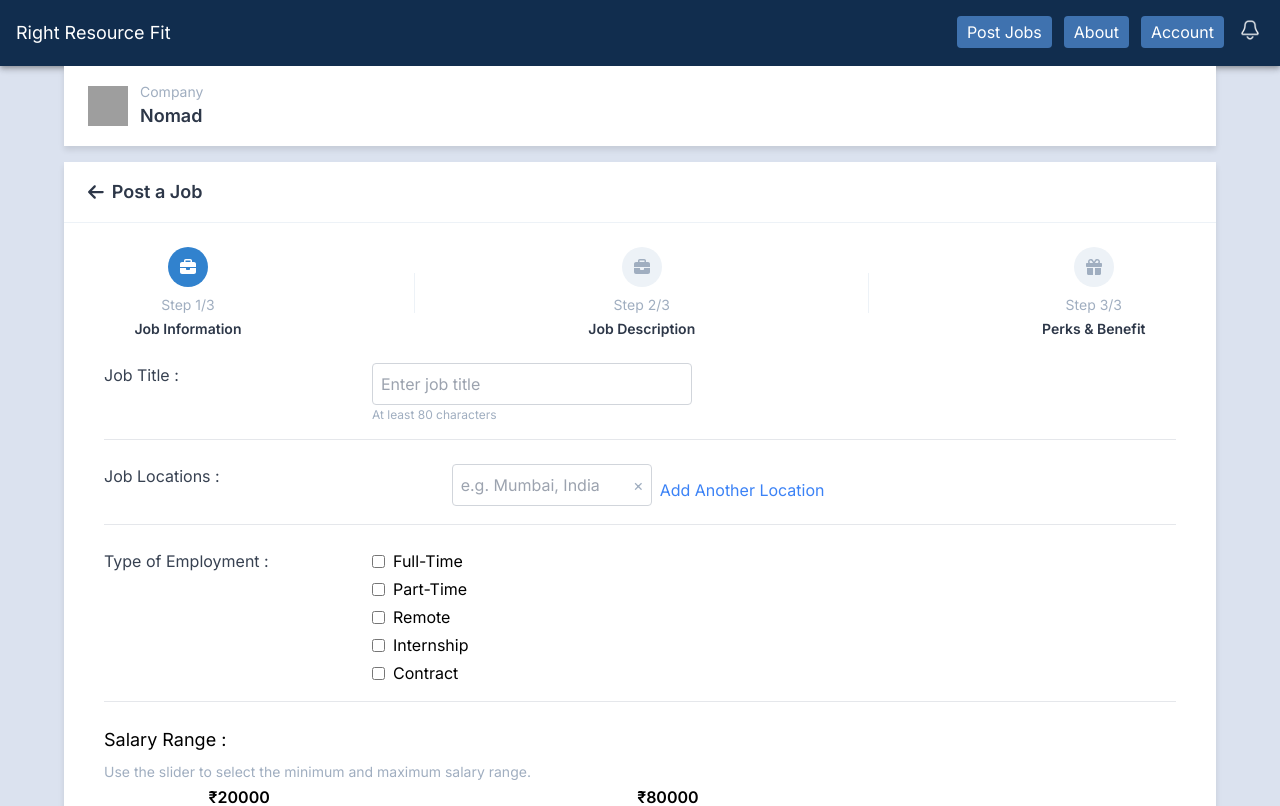
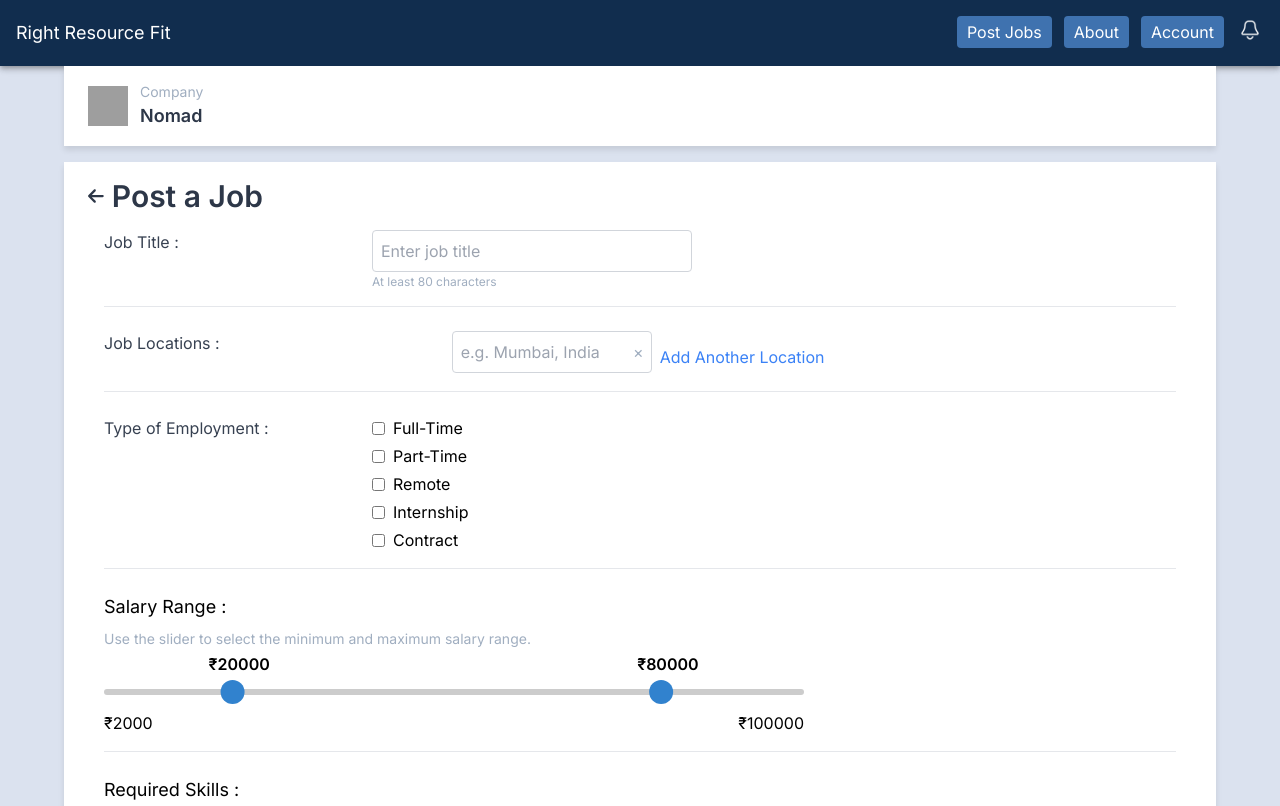
Before and after one commit to Manasraj9/RightResourceFit_Infosys_Internship_Oct2024_Team_02, a React (Create React App) app in the folder frontend/: page /PostJob in a window 1280 px wide. Shown: the top 806 px of the page. Built offline with nearby package versions, Linux system fonts and the light colour scheme; grey boxes are pictures that could not be loaded.

Commit message:
Fix the Bugs

```diff
--- a/frontend/src/pages/Jobseekerpage.jsx
+++ b/frontend/src/pages/Jobseekerpage.jsx
@@ -16,55 +16,50 @@ const JobseekerPage = () => {
     const [skills, setSkills] = useState('');
     const [employmentType, setemploymentType] = useState('');
     const [salaryRange, setSalaryRange] = useState('');
+    const [showAllJobs, setShowAllJobs] = useState(false);
     const [checkedStates, setCheckedStates] = useState(Array(18).fill(false));
 
-    // Handle checkbox change
-    const handleCheckboxChange = (index) => {
-        const newCheckedStates = [...checkedStates];
-        newCheckedStates[index] = !newCheckedStates[index];
-        setCheckedStates(newCheckedStates);
-    };
-
-    // Fetch jobs based on search criteria
+    // Function to fetch jobs
     const fetchJobs = async () => {
-        // Log the parameters being sent
         console.log("Fetching jobs with parameters:", {
             title,
             joblocations,
             skills,
             employmentType,
             salaryRange,
+            showAllJobs
         });
 
         try {
             const response = await axios.get('http://localhost:1000/jobs', {
-                params: {
-                    title,
-                    joblocations,
-                    skills,
-                    employmentType,
-                    salaryRange,
-                },
+                params: showAllJobs
+                    ? {} // Empty params fetches all jobs
+                    : { title, joblocations, skills, employmentType, salaryRange }
             });
 
-            // Log the response data
             console.log("Response data:", response.data);
-
             setJobs(response.data);
         } catch (error) {
             console.error('Error fetching jobs:', error);
         }
     };
 
-
-
+    // Handle form submission for job search
     const handleSearch = (e) => {
         e.preventDefault();
-        // Log input values to ensure they are correct
         console.log("Search criteria:", { title, joblocations, skills });
         fetchJobs();
     };
 
+    // Handle "Show All Jobs" checkbox change
+    const handleShowAllJobsChange = (event) => {
+        setShowAllJobs(event.target.checked);
+        fetchJobs();
+    };
+
+    useEffect(() => {
+        fetchJobs(); // Initial job fetch on component mount
+    }, []);
 
     return (
         <div>
@@ -124,8 +119,8 @@ const JobseekerPage = () => {
                     </div>
                 </div><br />
 
-                <div className='flex '>
-                    <div className='pl-6 max-w-[60vh] pb-6'>
+                <div className='flex'>
+                    <div className='pl-6 min-w-[60vh] pb-6'>
                         <div className="bg-[#FCFCFC] text-black p-4 gridcol1">
                             <div className='mx-8 font-bold text-2xl'>Salary Range</div><br />
                             <div className='mx-8' style={{ display: 'flex', justifyContent: 'space-between', alignItems: 'center', marginLeft: '32px', marginRight: '32px' }}>
@@ -202,10 +197,10 @@ const JobseekerPage = () => {
                         </div>
                     </div>
                     {/* Display jobs */}
-                    <div className="w-full flex flex-wrap gap-10 pl-10">
+                    <div className=" flex mx-10 gap-10 flex-wrap max-h-[30vh]">
                         {jobs.length > 0 ? (
                             jobs.map((job, index) => (
-                                <div key={index} className="job-container mb-10">
+                                <div key={index} className="min-w-[480px]">
                                     <div className="job-details bg-white text-black p-4">
                                         <div className='font-bold text-2xl'>{job.title}</div>
                                         <br />
--- a/frontend/src/pages/PostJob.jsx
+++ b/frontend/src/pages/PostJob.jsx
@@ -164,38 +164,9 @@ const PostJob = ({ jobData = {}, updateJobData, nextStep }) => {
         <div className="bg-white shadow-md mt-4 max-w-4xl mx-auto">
           <div className="flex items-center px-6 py-4">
             <a href="#" className="text-lg font-semibold text-gray-800 flex items-center">
-              <FontAwesomeIcon icon={faArrowLeft} className="mr-2" />
-              Post a Job
+              <FontAwesomeIcon icon={faArrowLeft} className="mr-2 " />
+              <h1 className='text-3xl text-underline'>Post a Job</h1>
             </a>
-          </div>
-          <div className="border-t border-gray-200 w-full">
-            <div className="flex justify-center py-6 w-full">
-              <div className="flex justify-around items-center w-full">
-                <div className="flex flex-col items-center">
-                  <div className="bg-blue-600 text-white rounded-full h-10 w-10 flex items-center justify-center">
-                    <FontAwesomeIcon icon={faBriefcase} />
-                  </div>
-                  <div className="mt-2 text-sm text-gray-500">Step 1/3</div>
-                  <div className="mt-1 text-sm font-semibold text-gray-800">Job Information</div>
-                </div>
-                <div className="mx-8 border-r border-gray-200 h-10"></div>
-                <div className="flex flex-col items-center">
-                  <div className="bg-gray-200 text-gray-500 rounded-full h-10 w-10 flex items-center justify-center">
-                    <FontAwesomeIcon icon={faBriefcase} />
-                  </div>
-                  <div className="mt-2 text-sm text-gray-500">Step 2/3</div>
-                  <div className="mt-1 text-sm font-semibold text-gray-800">Job Description</div>
-                </div>
-                <div className="mx-8 border-r border-gray-200 h-10"></div>
-                <div className="flex flex-col items-center">
-                  <div className="bg-gray-200 text-gray-500 rounded-full h-10 w-10 flex items-center justify-center">
-                    <FontAwesomeIcon icon={faGift} />
-                  </div>
-                  <div className="mt-2 text-sm text-gray-500">Step 3/3</div>
-                  <div className="mt-1 text-sm font-semibold text-gray-800">Perks & Benefit</div>
-                </div>
-              </div>
-            </div>
           </div>
           <form onSubmit={handleSubmit}>
             <div className="mx-10">
@@ -316,7 +287,7 @@ const PostJob = ({ jobData = {}, updateJobData, nextStep }) => {
                       {skill}
                       <button
                         onClick={() => handleRemoveSkill(index)}
-                        className="ml-2 text-gray-500 hover:text-gray-700"
+                        className="ml-2 text-gray-500 hover:text-red-700"
                       >
                         ×
                       </button>
```
Also changed, not shown: 2 other files (tests, documents, lock files or other folders). Lines whose indentation alone changed are shown as unchanged.
